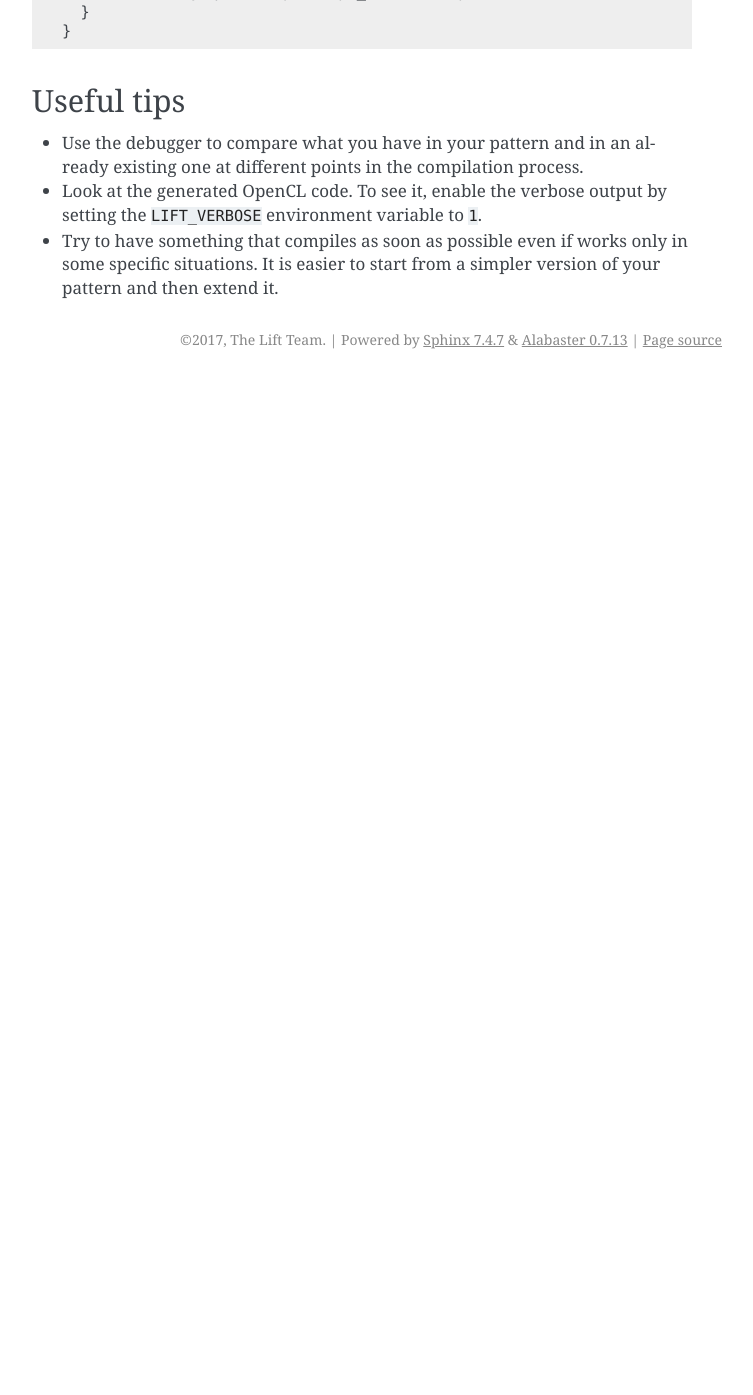
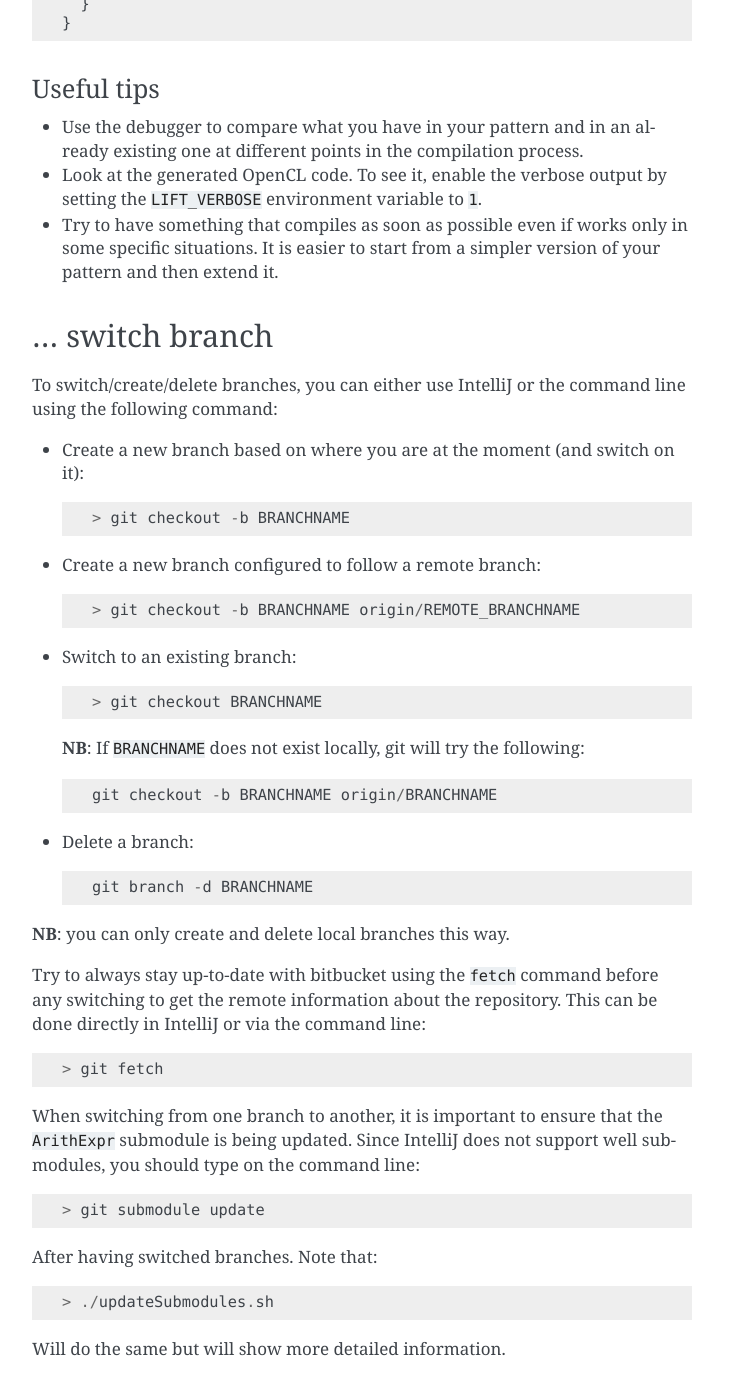
Before and after one commit to lift-project/lift, a Sphinx documentation site: the page built from docs/source/developing-lift/howto.rst, in a window 1280 px wide and 1400 px high, scrolled down 4523 px. Shown: the top 1395 px of the window, without its empty margins (388-1141 px from the left). Built offline with Sphinx 7.4.7, drawn with Linux system fonts in a browser that asks for light colours; before the commit the page ends 4902 px from its top, so only the background shows below that.

Commit message:
move switch-branch to a more appropriate place (?)

```diff
--- a/docs/source/developing-lift/howto.rst
+++ b/docs/source/developing-lift/howto.rst
@@ -17,3 +17,4 @@ Good luck ;)
 
 
 .. include:: howtos/new_opencl_pattern.rst
+.. include:: howtos/switch-branch.rst
--- a/docs/source/developing-lift/howtos/new_opencl_pattern.rst
+++ b/docs/source/developing-lift/howtos/new_opencl_pattern.rst
@@ -169,7 +169,7 @@ It is probably a good idea to take a look at the classes defined in
 
 
 Testing
--------
+^^^^^^^
 
 You have to check that your pattern works as expected. For that add a
 test class in the test folder in the ``opencl.generator`` package
@@ -213,7 +213,7 @@ For example, for ``MapSeq``, you could have:
 
 
 Useful tips
------------
+^^^^^^^^^^^
 
 -  Use the debugger to compare what you have in your pattern and in an
    already existing one at different points in the compilation process.
--- a/docs/source/developing-lift/switch-branch.rst
+++ b/docs/source/developing-lift/howtos/switch-branch.rst
@@ -1,5 +1,5 @@
-Switching branch
-================
+… switch branch
+---------------
 
 To switch/create/delete branches, you can either use IntelliJ or the command
 line using the following command:
--- a/docs/source/developing-lift/index.rst
+++ b/docs/source/developing-lift/index.rst
@@ -5,4 +5,3 @@ Developing *Lift*
 .. include:: testing.rst
 .. include:: contributing.rst
 .. include:: howto.rst
-.. include:: switch-branch.rst
```
